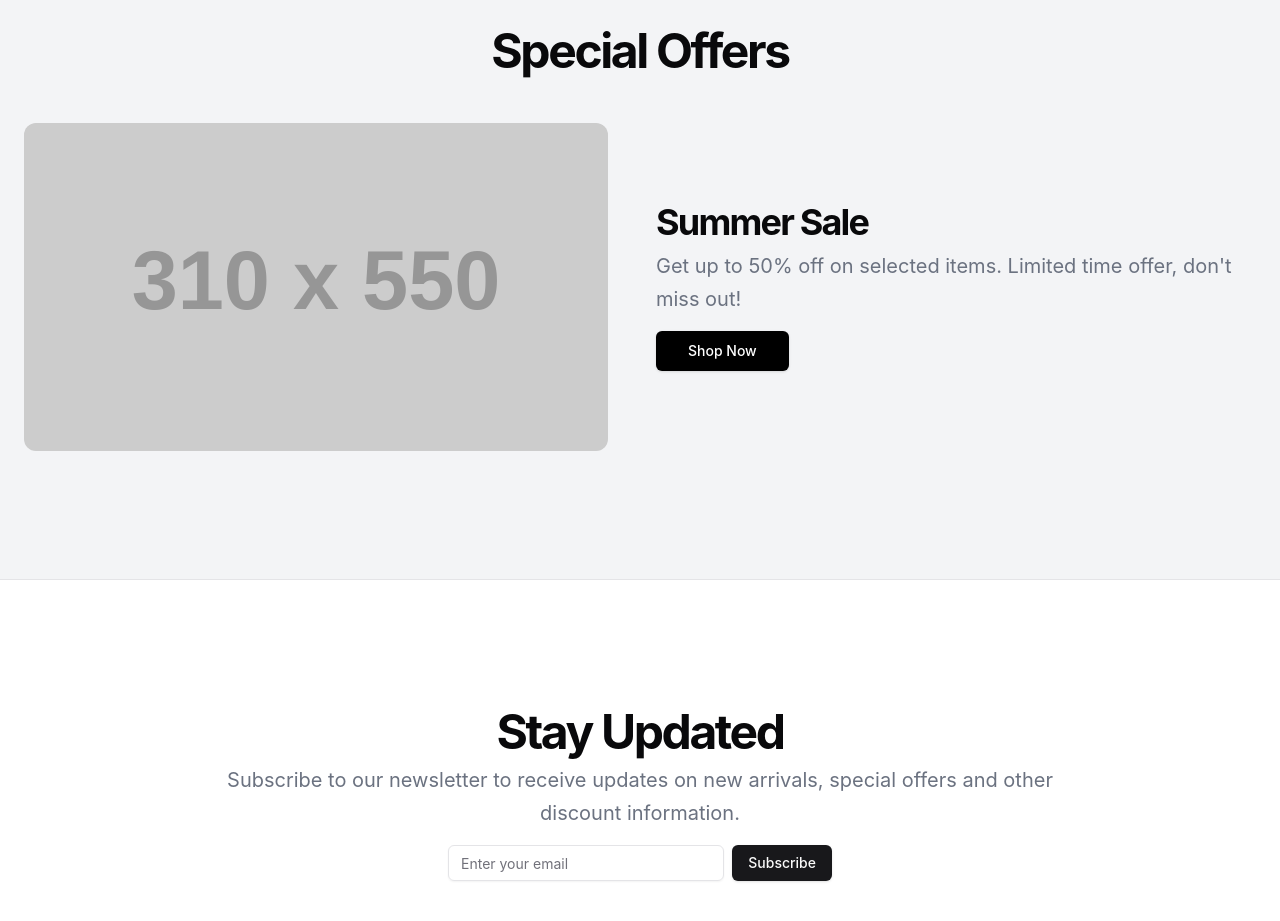
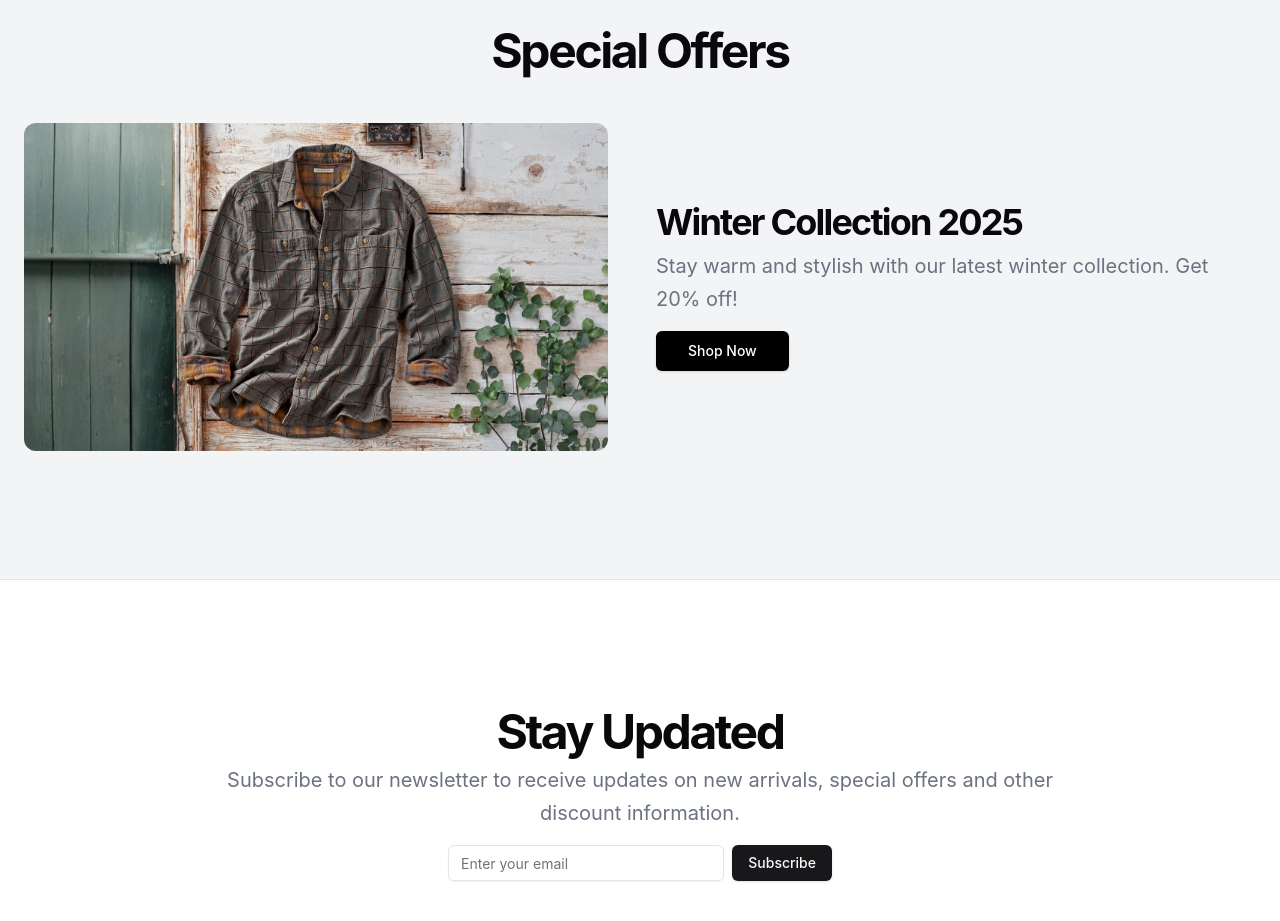
Before and after one commit to chirag-singh-07/TrendMart, a React (Vite) app: page / in a window 1280 px wide. Shown: the part 2220-3141 px from the top of the page. Built offline with nearby package versions, Linux system fonts and the light colour scheme; no server answers.

Commit message:
specialOffers also are same as the hero sextion

```diff
--- a/src/components/others/SpecialOffers.jsx
+++ b/src/components/others/SpecialOffers.jsx
@@ -1,6 +1,30 @@
+import { seasonalData } from "@/constants/seasonalData";
+import { useEffect, useState } from "react";
 import { Link } from "react-router-dom";
+import { motion, AnimatePresence } from "framer-motion";
+
+const getCurrentSeason = () => {
+  const month = new Date().getMonth();
+  if (month >= 2 && month <= 4) return "spring";
+  if (month >= 5 && month <= 7) return "summer";
+  if (month >= 8 && month <= 10) return "fall";
+  return "winter";
+};
 
 const SpecialOffers = () => {
+  const season = getCurrentSeason();
+  const { title, description, images } = seasonalData[season];
+
+  const [currentIndex, setCurrentIndex] = useState(0);
+  const [direction, setDirection] = useState(1);
+
+  useEffect(() => {
+    const interval = setInterval(() => {
+      setDirection(1);
+      setCurrentIndex((prev) => (prev + 1) % images.length);
+    }, 4000);
+    return () => clearInterval(interval);
+  }, [images]);
   return (
     <section className="w-full py-12 md:py-24 lg:py-32 bg-gray-100 flex items-center justify-center">
       <div className="container px-4 md:px-6">
@@ -8,22 +32,38 @@ const SpecialOffers = () => {
           Special Offers
         </h2>
         <div className="grid gap-6 lg:grid-cols-[1fr_400px] lg:gap-12 xl:grid-cols-[1fr_600px]">
-          <img
+          {/* <img
             alt="Special Offer"
             className="mx-auto aspect-video overflow-hidden rounded-xl object-cover object-center sm:w-full"
             height="310"
             // src="/placeholder.svg?height=310&width=550"
             src="https://placehold.co/310x550"
             width="550"
-          />
+          /> */}
+          <div className="relative flex justify-center overflow-hidden w-full aspect-video">
+            <AnimatePresence initial={false} custom={direction}>
+              <motion.img
+                key={currentIndex}
+                src={images[currentIndex]}
+                alt="Seasonal Collection"
+                className="absolute w-full h-full object-cover rounded-xl"
+                initial={{ x: "100%", opacity: 0 }}
+                animate={{ x: 0, opacity: 1 }}
+                exit={{ x: "-100%", opacity: 0 }}
+                transition={{ duration: 0.6, ease: "easeInOut" }}
+              />
+            </AnimatePresence>
+          </div>
           <div className="flex flex-col justify-center space-y-4">
             <div className="space-y-2">
               <h3 className="text-3xl font-bold tracking-tighter sm:text-4xl">
-                Summer Sale
+                {/* Summer Sale */}
+                {title}
               </h3>
               <p className="max-w-[600px] text-gray-500 md:text-xl/relaxed lg:text-base/relaxed xl:text-xl/relaxed">
-                Get up to 50% off on selected items. Limited time offer, don't
-                miss out!
+                {/* Get up to 50% off on selected items. Limited time offer, don't
+                miss out! */}
+                {description}
               </p>
             </div>
             <div className="flex flex-col gap-2 min-[400px]:flex-row">
```
